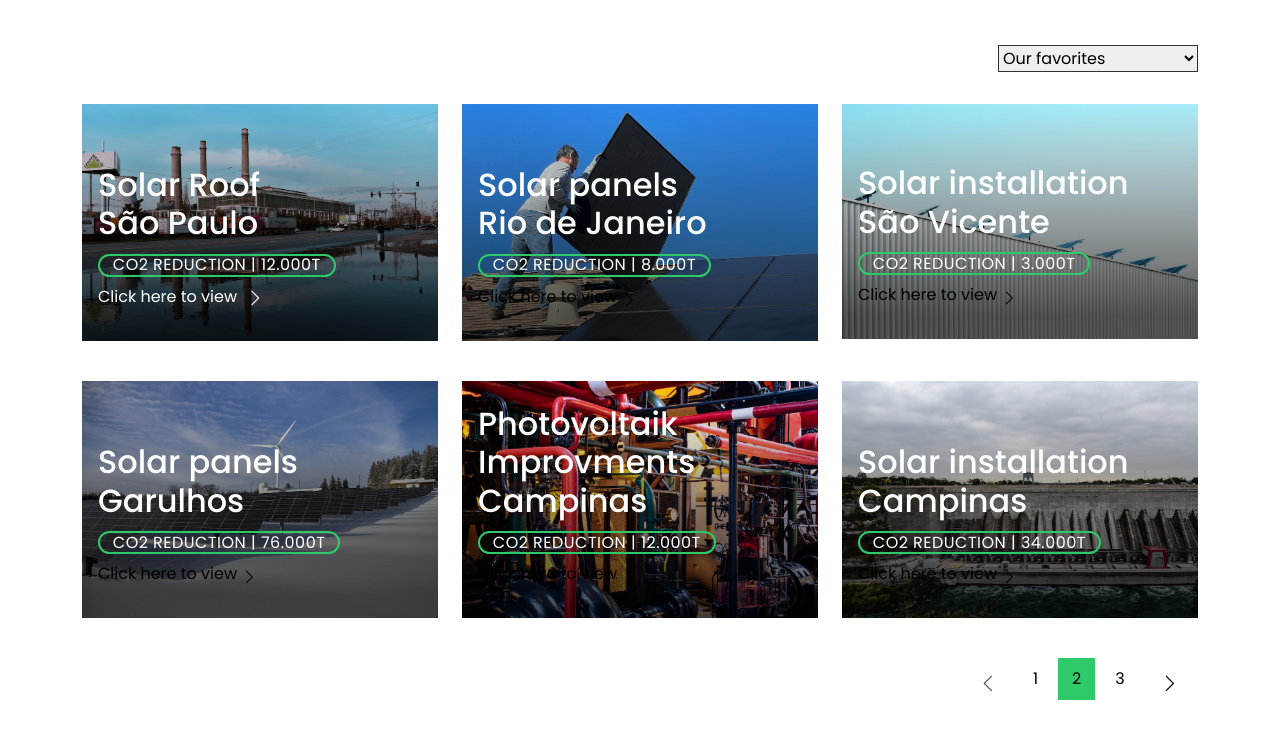
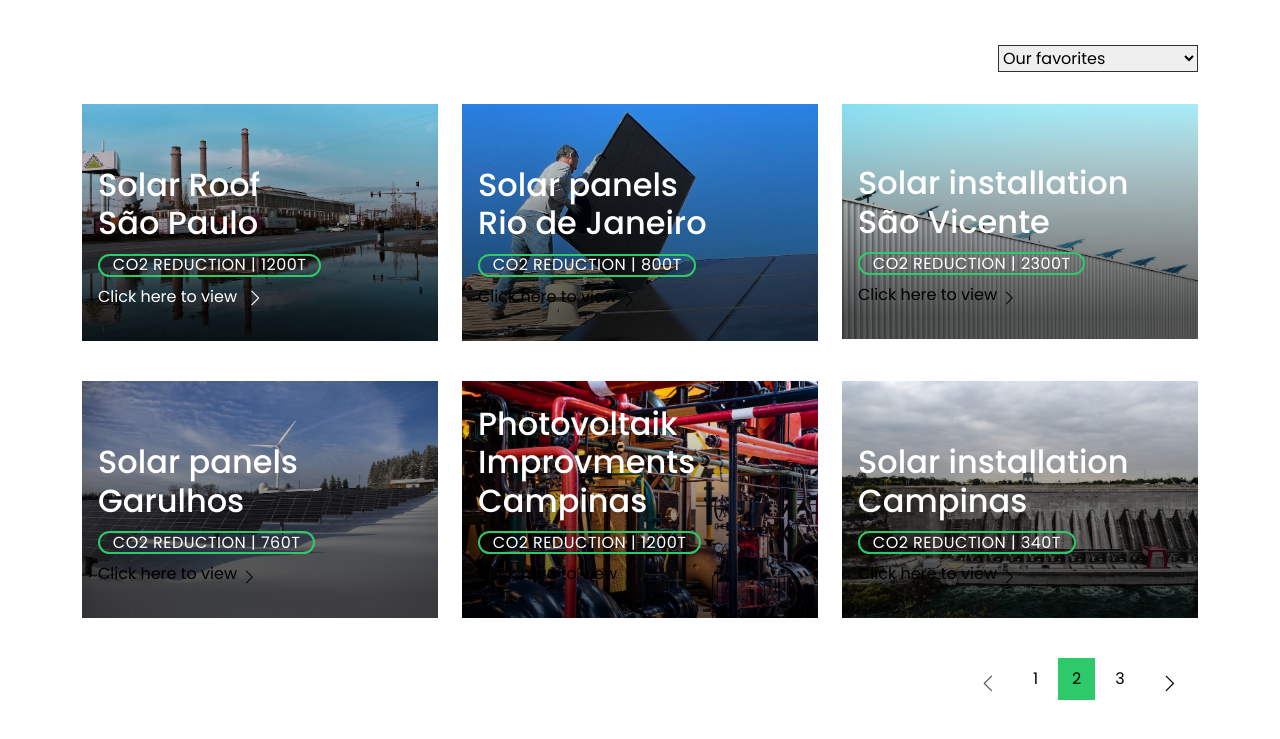
Before and after one commit to tilmann/climate-hack-2021, a plain HTML site: page frontend/projects.html in a window 1280 px wide. Shown: the part 421-1160 px from the top of the page. Drawn offline with Linux system fonts and the light colour scheme; files whose address does not match are found by name.

Commit message:
🚀 Changes numbers on frontend

```diff
--- a/frontend/projects.html
+++ b/frontend/projects.html
@@ -315,7 +315,7 @@
                     </div>
                     <div class="card-body-a">
                       <div class="price-box d-flex">
-                        <span class="price-a">CO2 reduction | 12.000T</span>
+                        <span class="price-a">CO2 reduction | 1200T</span>
                       </div>
                       <a
                         href="#"
@@ -370,7 +370,7 @@
                     </div>
                     <div class="card-body-a">
                       <div class="price-box d-flex">
-                        <span class="price-a">CO2 reduction | 8.000T</span>
+                        <span class="price-a">CO2 reduction | 800T</span>
                       </div>
                       <a
                         href="#"
@@ -424,7 +424,7 @@
                     </div>
                     <div class="card-body-a">
                       <div class="price-box d-flex">
-                        <span class="price-a">CO2 reduction | 3.000T</span>
+                        <span class="price-a">CO2 reduction | 2300T</span>
                       </div>
                       <a
                         href="#"
@@ -478,7 +478,7 @@
                     </div>
                     <div class="card-body-a">
                       <div class="price-box d-flex">
-                        <span class="price-a">CO2 reduction | 76.000T</span>
+                        <span class="price-a">CO2 reduction | 760T</span>
                       </div>
                       <a
                         href="#"
@@ -532,7 +532,7 @@
                     </div>
                     <div class="card-body-a">
                       <div class="price-box d-flex">
-                        <span class="price-a">CO2 reduction | 12.000T</span>
+                        <span class="price-a">CO2 reduction | 1200T</span>
                       </div>
                       <a
                         href="#"
@@ -586,7 +586,7 @@
                     </div>
                     <div class="card-body-a">
                       <div class="price-box d-flex">
-                        <span class="price-a">CO2 reduction | 34.000T</span>
+                        <span class="price-a">CO2 reduction | 340T</span>
                       </div>
                       <a
                         href="#"
```
